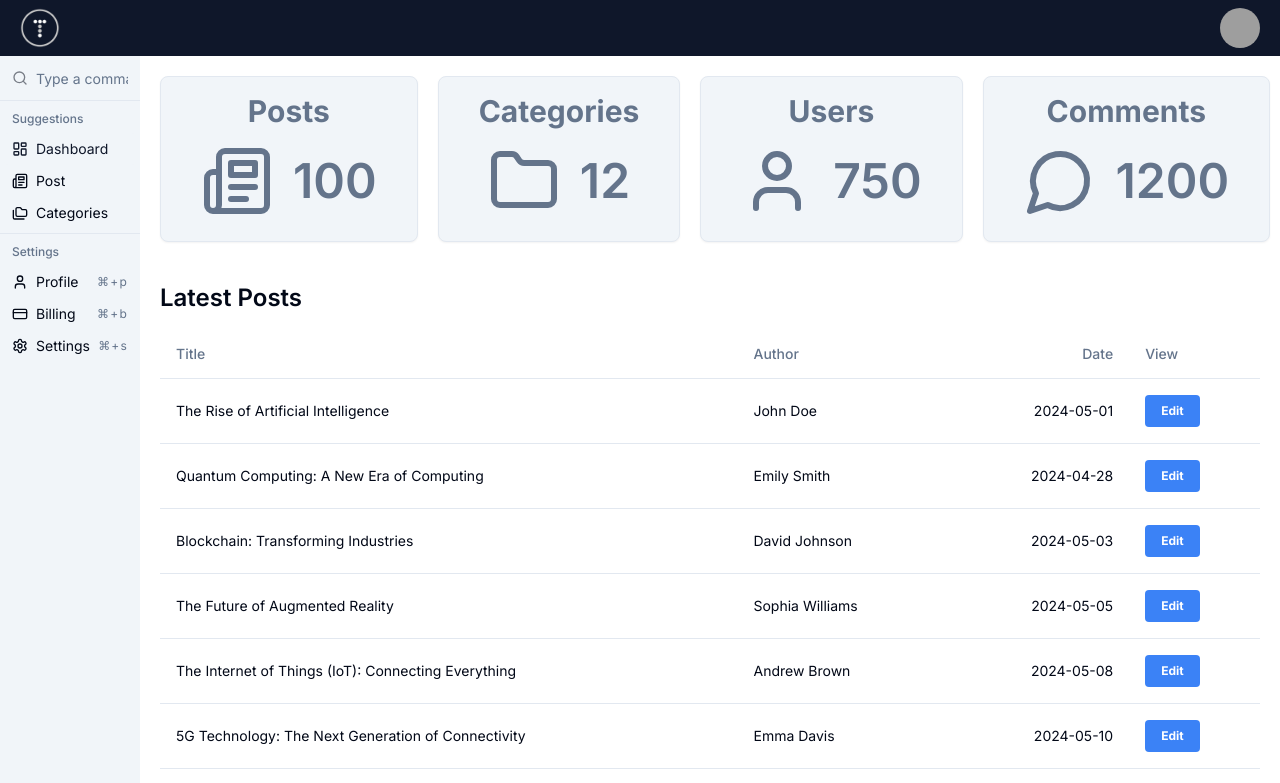
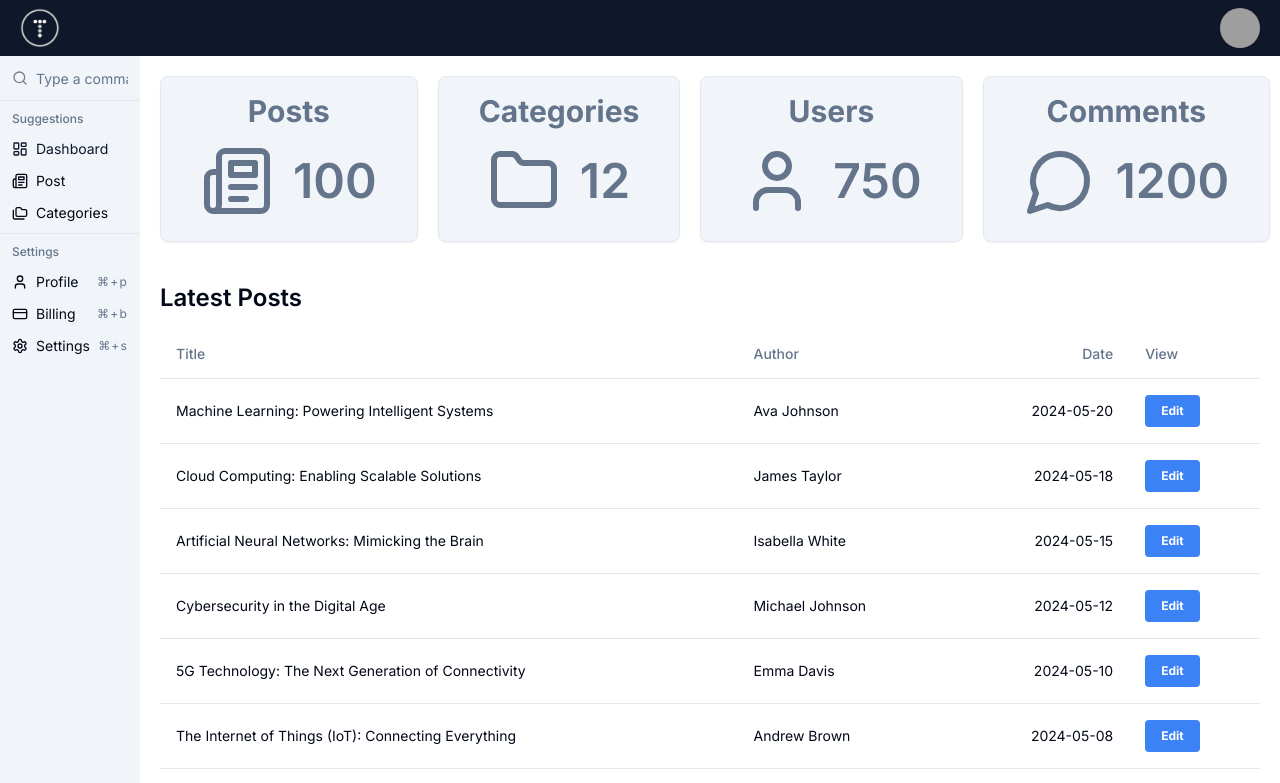
Before and after one commit to KaiIemsawat/next-js-dashboard-frontendOnly, a Next.js app: page / in a window 1280 px wide. Shown: the top 783 px of the page. Built offline with nearby package versions, Linux system fonts and the light colour scheme; grey boxes are pictures that could not be loaded.

Commit message:
sorted - posts

```diff
--- a/app/page.tsx
+++ b/app/page.tsx
@@ -6,7 +6,7 @@ import PostsTable from "@/components/posts/PostsTable";
 export default function Home() {
   return (
     <>
-            <div className="flex flex-col md:flex-row justify-between gap-5 mb-5">
+      <div className="mb-5 flex flex-col justify-between gap-5 md:flex-row">
         <DashboardCard
           title="Posts"
           count={100}
@@ -25,12 +25,10 @@ export default function Home() {
         <DashboardCard
           title="Comments"
           count={1200}
-                    icon={
-                        <MessageCircle className="text-slate-500" size={72} />
-                    }
+          icon={<MessageCircle className="text-slate-500" size={72} />}
         />
       </div>
-            <PostsTable title="Latest Posts" />
+      <PostsTable title="Latest Posts" limit={5} />
     </>
   );
 }
--- a/components/posts/PostsTable.tsx
+++ b/components/posts/PostsTable.tsx
@@ -18,6 +18,11 @@ interface PostsTableProps {
 }
 
 const PostsTable = ({ limit, title }: PostsTableProps) => {
+  // Sort posts in desc order based on date
+  const sortedPosts: Post[] = [...posts].sort(
+    (a, b) => new Date(b.date).getTime() - new Date(a.date).getTime(),
+  );
+
   return (
     <div className="mt-10">
       <h3 className="mb-4 text-2xl font-semibold">{title ? title : "Posts"}</h3>
@@ -34,7 +39,7 @@ const PostsTable = ({ limit, title }: PostsTableProps) => {
           </TableRow>
         </TableHeader>
         <TableBody>
-          {posts.map((post) => (
+          {sortedPosts.map((post) => (
             <TableRow key={post.id}>
               <TableCell>{post.title}</TableCell>
               <TableCell className="hidden md:table-cell">
```
Lines whose indentation alone changed are shown as unchanged.
